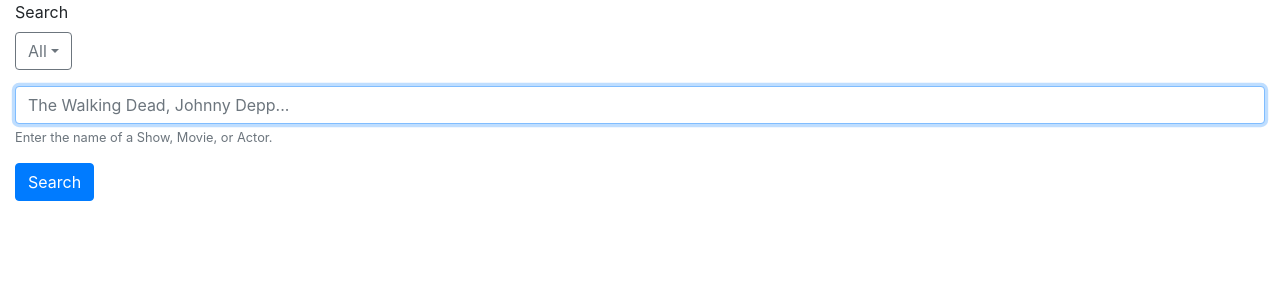
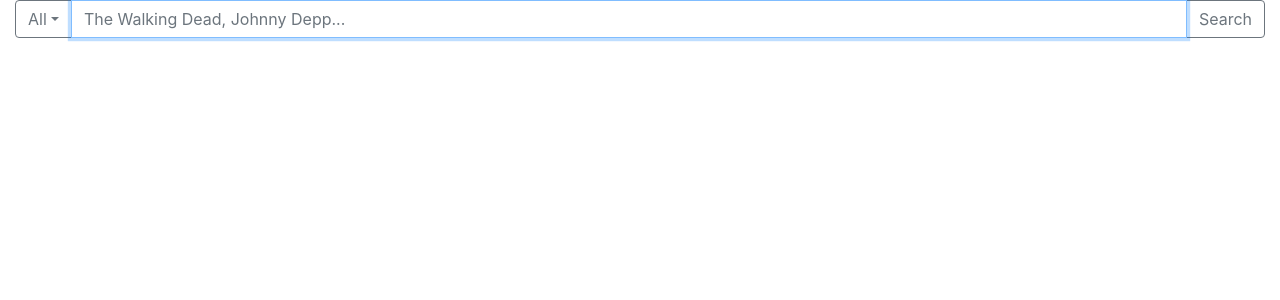
Before and after one commit to eumend/movie-db, a React (Create React App) app: page / in a window 1280 px wide. Shown: the top 300 px of the page. Built offline with nearby package versions, Linux system fonts and the light colour scheme.

Commit message:
Search Bar

```diff
--- a/src/App.js
+++ b/src/App.js
@@ -1,6 +1,6 @@
 import React, { useState } from "react";
 import 'bootstrap/dist/css/bootstrap.min.css';
-import { Spinner } from "react-bootstrap"
+import { Spinner, Container } from "react-bootstrap"
 import SearchBar from './components/SearchBar'
 import SearchResults from './components/SearchResults'
 import MovieDetail from './components/Detail/MovieDetail'
@@ -66,14 +66,14 @@ function App() {
   }
 
   return (
-    <>
+    <Container fluid>
       <SearchBar currentCategory={category} suggestions={suggestions} onSearch={onSearch} onSearchTerm={onSearchTerm} onCategorySelected={onCategorySelected} onSuggestionSelected={onSelected} />
       {
         loading
           ? <Spinner animation="border" />
           : renderDetails()
       }
-    </>
+    </Container>
   );
 }
 
--- a/src/components/SearchBar.js
+++ b/src/components/SearchBar.js
@@ -1,5 +1,5 @@
 import React, { useEffect, useState, useRef } from "react";
-import { Form, Button, ButtonGroup, Container, InputGroup, DropdownButton, Dropdown } from "react-bootstrap"
+import { Form, Button, Container, InputGroup, DropdownButton, Dropdown, ButtonGroup } from "react-bootstrap"
 
 const CATEGORIES = ['all', 'movie', 'tv', 'person']
 
@@ -11,7 +11,6 @@ const CAT_TO_TITLE = {
 }
 
 function SearchBar({ currentCategory, suggestions, onSearch, onCategorySelected, onSearchTerm, onSuggestionSelected }) {
-    // let history = useHistory();
     const [search, setSearch] = useState("")
     const searchEl = useRef(null)
     useEffect(() => {
@@ -20,7 +19,6 @@ function SearchBar({ currentCategory, suggestions, onSearch, onCategorySelected,
     function onSubmit(event) {
         event.preventDefault();
         event.stopPropagation();
-        // console.log('this', this.props)
         onSearch(search)
     }
     function onSearchInput(e) {
@@ -30,13 +28,11 @@ function SearchBar({ currentCategory, suggestions, onSearch, onCategorySelected,
     }
 
     return (
-        <Container fluid>
+        <>
             <Form onSubmit={onSubmit}>
-                <Form.Group controlId="searchForm">
-                    <Form.Label>Search</Form.Label>
                 <InputGroup className="mb-3">
                     <DropdownButton
-                            as={Form.Control.Prepend}
+                        as={InputGroup.Prepend}
                         variant="outline-secondary"
                         title={CAT_TO_TITLE[currentCategory]}
                         id="input-group-dropdown-1"
@@ -46,25 +42,23 @@ function SearchBar({ currentCategory, suggestions, onSearch, onCategorySelected,
                             CATEGORIES.map(cat => <Dropdown.Item key={cat} eventKey={cat}>{CAT_TO_TITLE[cat]}</Dropdown.Item>)
                         }
                     </DropdownButton>
-                        {/* <FormControl aria-describedby="basic-addon1" /> */}
+                    <Form.Control
+                        ref={searchEl} value={search} onChange={onSearchInput} type="text" placeholder="The Walking Dead, Johnny Depp..."
+                    />
+                    <InputGroup.Append>
+                        <Button variant="outline-secondary" onClick={() => onSearch(search)}>Search</Button>
+                    </InputGroup.Append>
                 </InputGroup>
-                    <Form.Control ref={searchEl} value={search} onChange={onSearchInput} type="text" placeholder="The Walking Dead, Johnny Depp..." />
-                    <Form.Text className="text-muted">
-                        Enter the name of a Show, Movie, or Actor.
-                    </Form.Text>
-                </Form.Group>
+
+            </Form>
             {suggestions.length > 0 && (
                 <ButtonGroup aria-label="Search Suggestions">
                     {
-                            suggestions.map(s => <Button key={s.id} onClick={() => onSuggestionSelected(s)} variant="secondary">{s.label}</Button>)
+                        suggestions.slice(0, 6).map(s => <Button key={s.id} onClick={() => onSuggestionSelected(s)} variant="secondary">{s.label}</Button>)
                     }
                 </ButtonGroup>
             )}
-                <Button variant="primary" type="submit">
-                    Search
-                </Button>
-            </Form>
-        </Container>
+        </>
     )
 }
 
```
Also changed, not shown: src/utils.js (deleted), 2 other files (tests, documents, lock files or other folders). Lines whose indentation alone changed are shown as unchanged.
